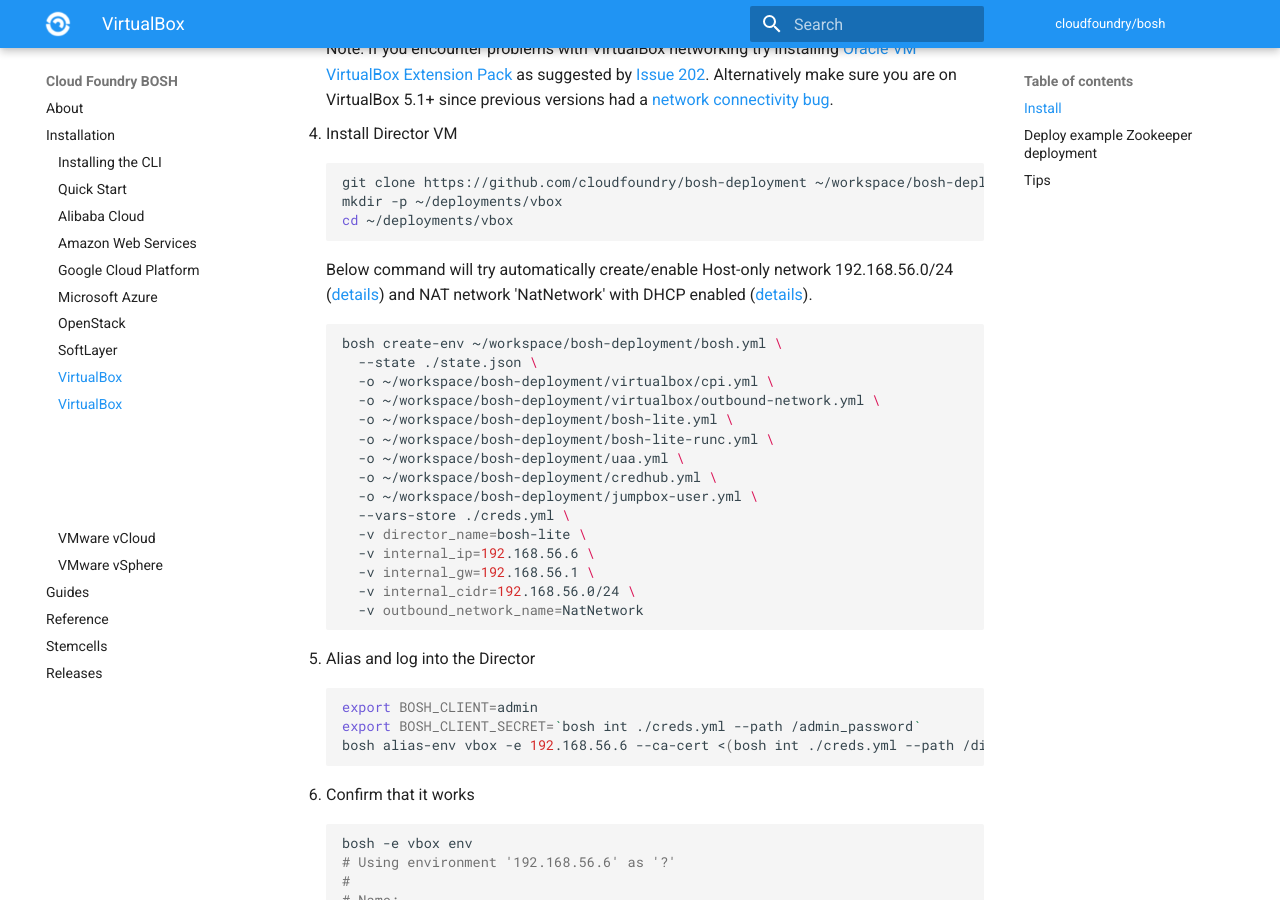
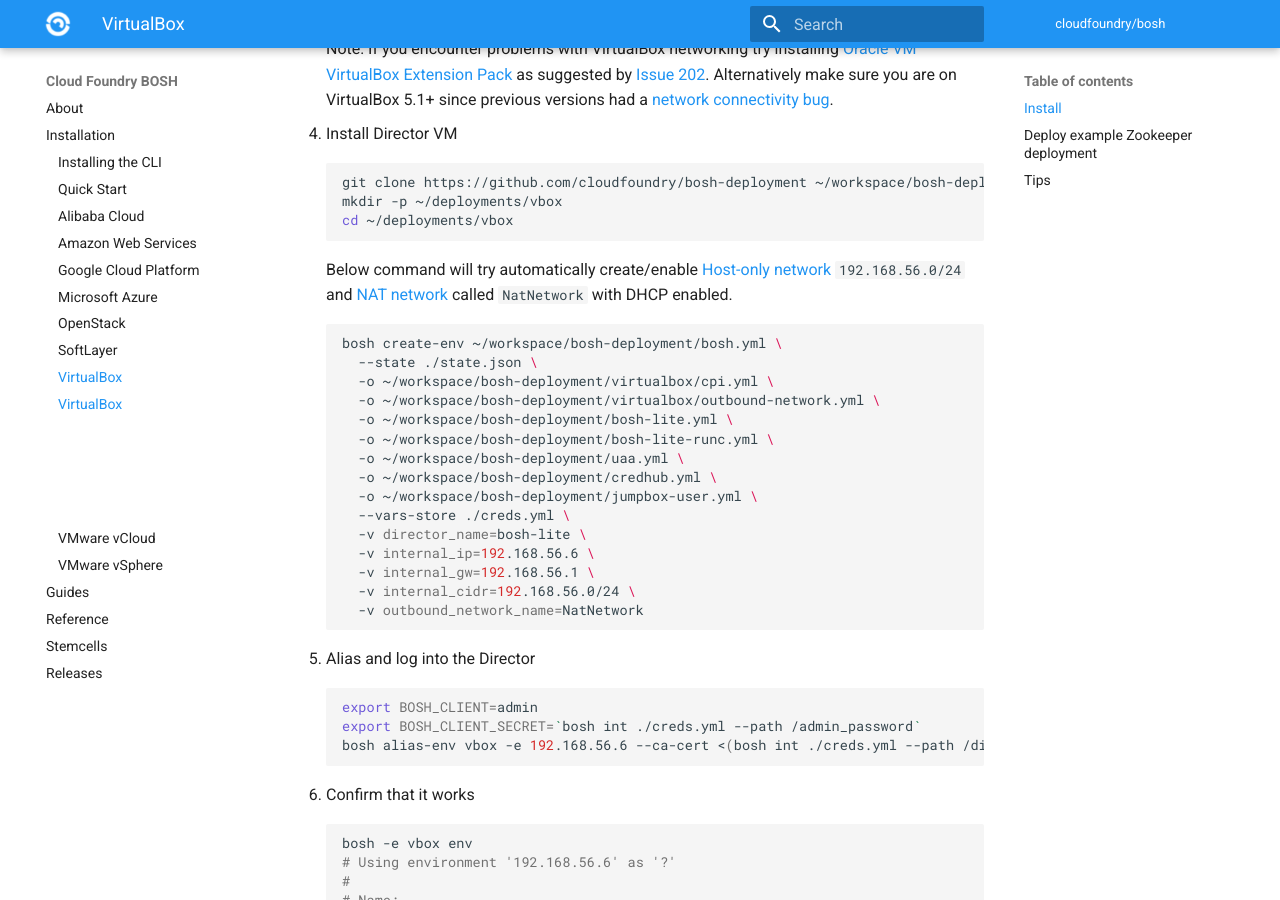
Before and after one commit to cloudfoundry/docs-bosh, an MkDocs documentation site: the page built from content/bosh-lite.md, in a window 1280 px wide and 900 px high, scrolled down 761 px. Built offline with MkDocs 1.6.1 and Material for MkDocs 9.7.7, drawn with Linux system fonts in a browser that asks for light colours; old or Windows-style settings are respelled for this version of MkDocs.

Commit message:
Improve in-text readability

````diff
--- a/content/bosh-lite.md
+++ b/content/bosh-lite.md
@@ -32,7 +32,12 @@ Follow below steps to get it running on locally on VirtualBox:
     cd ~/deployments/vbox
     ```
 
-    Below command will try automatically create/enable Host-only network 192.168.56.0/24 ([details](https://github.com/cloudfoundry/bosh-virtualbox-cpi-release/blob/master/docs/networks-host-only.md)) and NAT network 'NatNetwork' with DHCP enabled ([details](https://github.com/cloudfoundry/bosh-virtualbox-cpi-release/blob/master/docs/networks-nat-network.md)).
+    Below command will try automatically create/enable [Host-only network][vbox_host_only]
+    `192.168.56.0/24` and [NAT network][vbox_nat_net] called `NatNetwork` with
+    DHCP enabled.
+
+    [vbox_host_only]: https://github.com/cloudfoundry/bosh-virtualbox-cpi-release/blob/master/docs/networks-host-only.md
+    [vbox_nat_net]: https://github.com/cloudfoundry/bosh-virtualbox-cpi-release/blob/master/docs/networks-nat-network.md
 
     ```shell
     bosh create-env ~/workspace/bosh-deployment/bosh.yml \
````
Also changed, not shown: other parts of content/bosh-lite.md (+9 -9 lines), content/build-cpi.md (+10 -2 lines).
